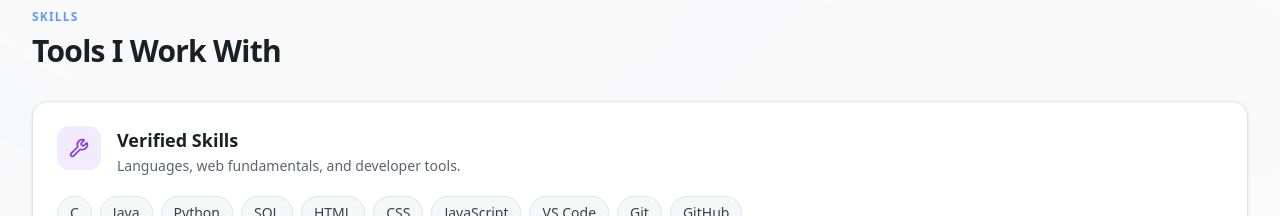
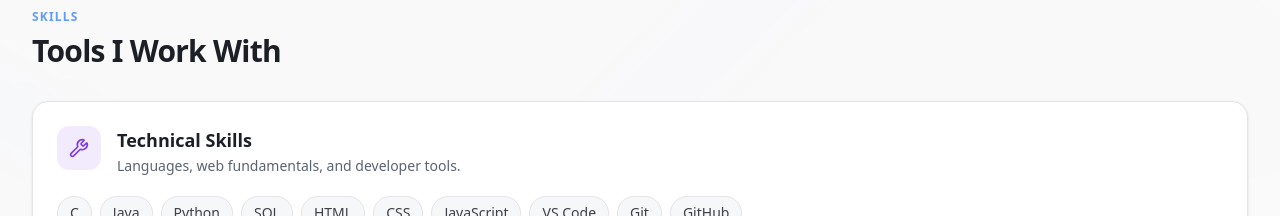
Before and after one commit to Pyroid12/yash-s-portfolio, a Next.js app: page / in a window 1280 px wide. Shown: the part 2260-2476 px from the top of the page. Built offline with nearby package versions, Linux system fonts and the light colour scheme; no server answers.

Commit message:
Fix content consistency: skills heading and copy alignment

```diff
--- a/src/components/sections/skills-preview.tsx
+++ b/src/components/sections/skills-preview.tsx
@@ -31,7 +31,7 @@ export default function SkillsPreview() {
             </div>
             <div>
               <h3 className="text-base font-bold text-foreground sm:text-lg">
-                Verified Skills
+                Technical Skills
               </h3>
               <p className="text-sm text-muted-foreground mt-0.5">
                 Languages, web fundamentals, and developer tools.
```
